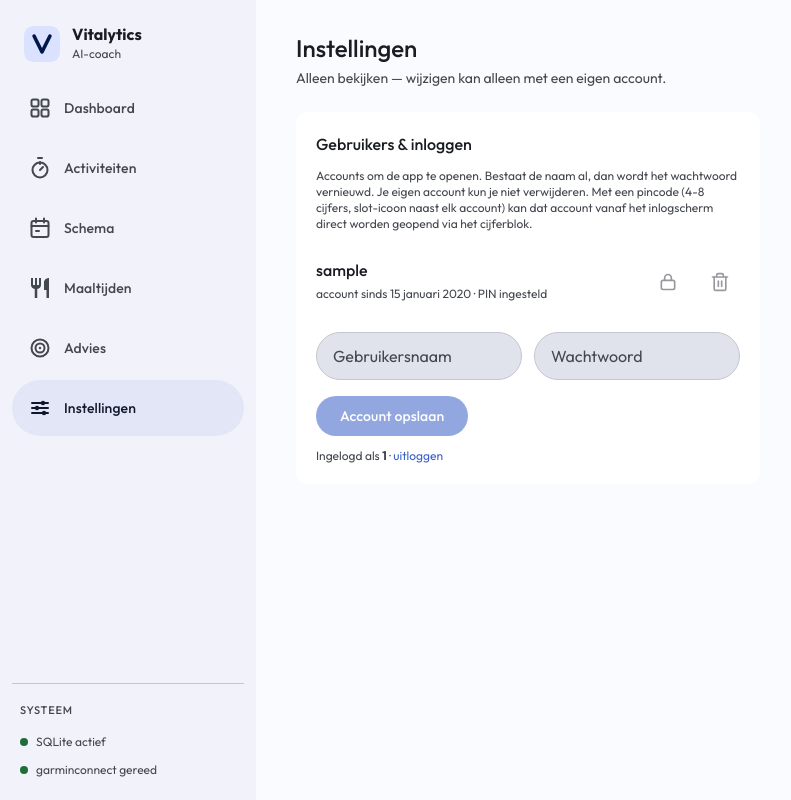
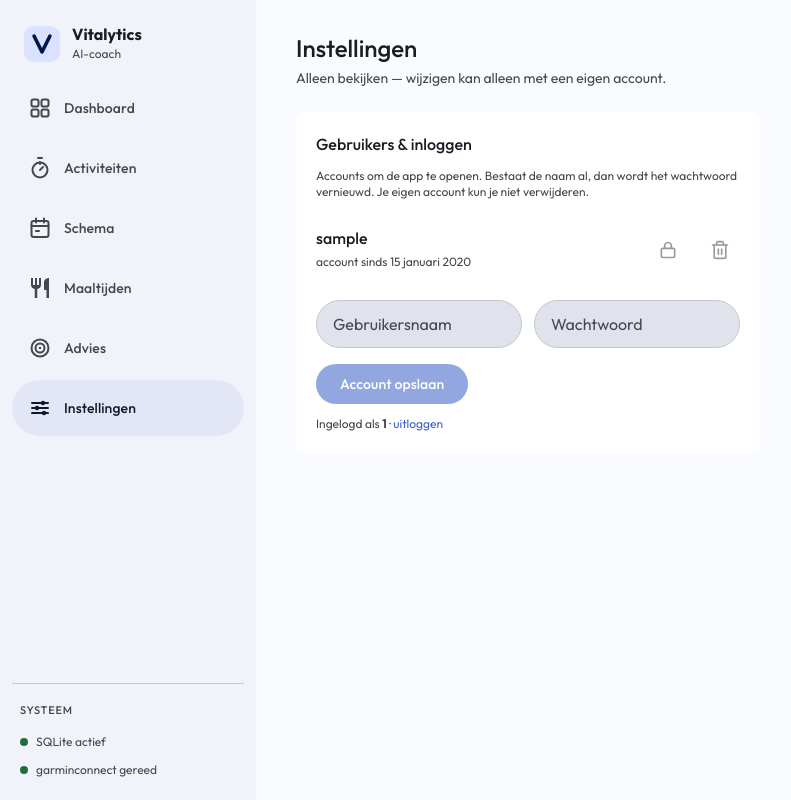
Before and after one commit to yoranpalm/vitalytics, a Flask app: page /settings in a window 1280 px wide. Shown: the whole page, without its empty margins (0-791 px from the left). Run offline with Flask 3, Linux system fonts and the light colour scheme; the visitor is signed in with stand-in values (Sample User, id 1); tables that the repository leaves empty hold one stand-in row (values such as "Sample post"); data that the repository does not hold is empty.

Commit message:
Remove PIN lockscreen login
Pincode-login volledig verwijderd na verzoek: routes (/api/login/pin,
pin instellen/wissen), store-helpers en -migratie, de lockscreen-UI in
login.html en de pin-knop in de instellingen. Inloggen is weer
uitsluitend gebruikersnaam + wachtwoord.

```diff
--- a/core/store.py
+++ b/core/store.py
@@ -147,7 +147,6 @@ def init_db():
                 id INTEGER PRIMARY KEY AUTOINCREMENT,
                 username TEXT UNIQUE NOT NULL,
                 password_hash TEXT NOT NULL,
-                pin_hash TEXT, pin_len INTEGER,
                 created_at TEXT);
         """)
 
@@ -189,13 +188,6 @@ def init_db():
         for kolom in ("training_load", "max_cadence"):
             if kolom not in activiteit_kolommen:
                 conn.execute(f"ALTER TABLE activities ADD COLUMN {kolom} REAL")
-
-        # --- migratie: pincode-login per account (lockscreen op /login) ---
-        gebruiker_kolommen = [r["name"] for r in conn.execute("PRAGMA table_info(users)")]
-        if "pin_hash" not in gebruiker_kolommen:
-            conn.execute("ALTER TABLE users ADD COLUMN pin_hash TEXT")
-        if "pin_len" not in gebruiker_kolommen:
-            conn.execute("ALTER TABLE users ADD COLUMN pin_len INTEGER")
 
 
 # ------------------------------------------------------------- instellingen
@@ -379,11 +371,10 @@ def delete_meal(meal_id):
 # ------------------------------------------------------------- gebruikers
 
 def gebruikers():
-    """Alle accounts (zonder wachtwoord-hashes); pin_gezet voor het instellingen-UI."""
+    """Alle accounts (zonder wachtwoord-hashes)."""
     with _connect() as conn:
         return [dict(r) for r in conn.execute(
-            "SELECT id, username, created_at, "
-            "(pin_hash IS NOT NULL) AS pin_gezet FROM users ORDER BY username")]
+            "SELECT id, username, created_at FROM users ORDER BY username")]
 
 
 def aantal_gebruikers():
@@ -421,38 +412,6 @@ def controleer_login(username, wachtwoord):
 def verwijder_gebruiker(user_id):
     with _LOCK, _connect() as conn:
         conn.execute("DELETE FROM users WHERE id = ?", (user_id,))
-
-
-def zet_pin(user_id, pin):
-    """Pincode (4-8 cijfers) instellen voor een account, of wissen (pin=None/'').
-    Wordt gehasht bewaard, zoals het wachtwoord; pin_len onthoudt de lengte
-    zodat het cijferblok op het inlogscherm automatisch kan verzenden."""
-    h = generate_password_hash(str(pin)) if pin else None
-    with _LOCK, _connect() as conn:
-        conn.execute("UPDATE users SET pin_hash = ?, pin_len = ? WHERE id = ?",
-                     (h, len(str(pin)) if pin else None, user_id))
-
-
-def gebruiker_via_pin(pin):
-    """Account waarvan de pincode klopt (demo uitgezonderd: read-only), of None."""
-    with _connect() as conn:
-        rows = conn.execute(
-            "SELECT * FROM users WHERE pin_hash IS NOT NULL AND username != 'demo' "
-            "ORDER BY id").fetchall()
-    for row in rows:
-        if check_password_hash(row["pin_hash"], str(pin)):
-            return dict(row)
-    return None
-
-
-def pin_login_info():
-    """Voor het inlogscherm: naam en lengte van de eerste ingestelde pincode
-    (demo uitgezonderd), of None als er geen is."""
-    with _connect() as conn:
-        row = conn.execute(
-            "SELECT username, pin_len FROM users WHERE pin_hash IS NOT NULL "
-            "AND username != 'demo' ORDER BY id LIMIT 1").fetchone()
-    return dict(row) if row else None
 
 
 # ------------------------------------------------------- trainingsschema
--- a/templates/settings.html
+++ b/templates/settings.html
@@ -185,7 +185,7 @@
 
   <form class="card col-6" data-reveal onsubmit="return false">
     <h2 class="card-title">Gebruikers &amp; inloggen</h2>
-    <p class="hint card-intro">Accounts om de app te openen. Bestaat de naam al, dan wordt het wachtwoord vernieuwd. Je eigen account kun je niet verwijderen. Met een pincode (4-8 cijfers, slot-icoon naast elk account) kan dat account vanaf het inlogscherm direct worden geopend via het cijferblok.</p>
+    <p class="hint card-intro">Accounts om de app te openen. Bestaat de naam al, dan wordt het wachtwoord vernieuwd. Je eigen account kun je niet verwijderen.</p>
     <div class="list" id="users-lijst"></div>
     <div class="form-grid">
       <label class="field"><span class="field-box"><input id="u-naam" placeholder=" " autocomplete="off"><span class="flabel">Gebruikersnaam</span></span></label>
```
Also changed, not shown: templates/login.html (+0 -99 lines).
